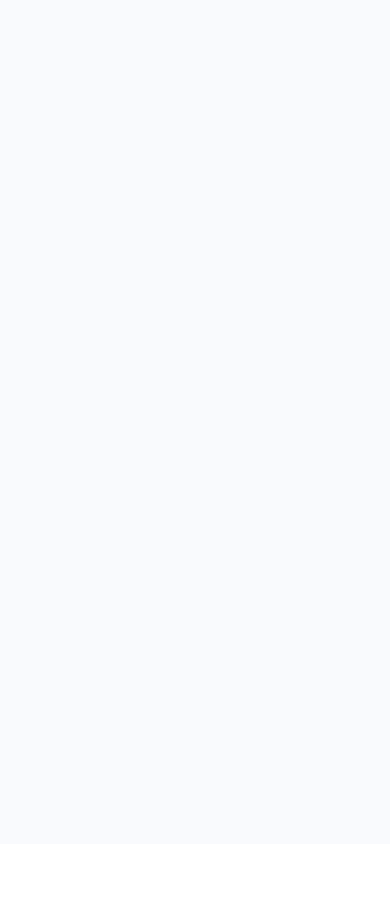
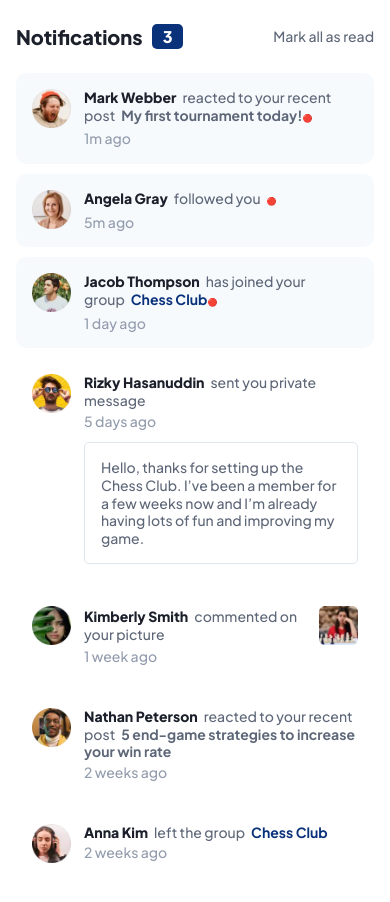
Before and after one commit to ArabuliGiorgi/Notifications-page, a React (Vite) app: page / in a window 390 px wide. Shown: the top 902 px of the page. Before the commit the page ends 844 px from the top, so only its background shows below. Built offline with nearby package versions, Linux system fonts and the light colour scheme.

Commit message:
built phone version, closer to finish

```diff
--- a/src/App.css
+++ b/src/App.css
@@ -0,0 +1,50 @@
+main{
+  width: 100%;
+  max-width: 730px;
+  background-color: #FFFFFF;
+  padding: 24px 16px 29px;
+  min-height: 100vh;
+}
+.notif-header{
+  width: 100%;
+  display: flex;
+  justify-content: space-between;
+  align-items: center;
+  margin-bottom: 24px;
+}
+.notification-numb{
+  display: flex;
+  align-items: center;
+  gap: 9px;
+}
+.notification-font{
+  font-size: 20px;
+  font-weight: 800;
+  line-height: 25.2px;
+  color: #1C202B;
+}
+.Nnumb{
+  padding: 0 11px;
+  height: 25px;
+  background-color: #0A327B;
+  border-radius: 5px;
+  display: flex;
+  justify-content: center;
+  align-items: center;
+}
+#notif-number{
+  font-size: 16px;
+  font-weight: 800;
+  line-height: 20.16px;
+  color: white;
+}
+#mark-all{
+  font-size: 14px;
+  font-weight: 500;
+  line-height: 17.64px;
+  color: #5E6778;
+}
+#mark-all:hover{
+  cursor: pointer;
+  color: #0A327B;
+}
--- a/src/App.jsx
+++ b/src/App.jsx
@@ -1,13 +1,118 @@
-import { useState } from 'react'
-import reactLogo from './assets/react.svg'
-import viteLogo from '/vite.svg'
 import './App.css'
+import Post from './components/post/post'
+import Mark from '/images/avatar-mark-webber.webp'
+import Angela from '/images/avatar-angela-gray.webp'
+import Jacob from '/images/avatar-jacob-thompson.webp'
+import Rizky from '/images/avatar-rizky-hasanuddin.webp'
+import Kimberly from '/images/avatar-kimberly-smith.webp'
+import Nathan from '/images/avatar-nathan-peterson.webp'
+import Anna from '/images/avatar-anna-kim.webp'
+import Chess from '/images/image-chess.webp'
 
 function App() {
-  const [count, setCount] = useState(0)
+  let notifications = [
+    {
+      id: 1,
+      name: "Mark Webber",
+      action: "reacted to your recent post",
+      post: "My first tournament today!",
+      group: "",
+      date: "1m ago",
+      avatar: Mark,
+      message: "",
+      picture: null,
+      read: false
+    },
+    {
+      id: 2,
+      name: "Angela Gray",
+      action: "followed you",
+      post: "",
+      group: "",
+      date: "5m ago",
+      avatar: Angela,
+      message: "",
+      picture: null,
+      read: false
+    },
+    {
+      id: 3,
+      name: "Jacob Thompson",
+      action: "has joined your group",
+      post: "",
+      group: "Chess Club",
+      date: "1 day ago",
+      avatar: Jacob,
+      message: "",
+      picture: null,
+      read: false
+    },
+    {
+      id: 4,
+      name: "Rizky Hasanuddin",
+      action: "sent you private message",
+      post: "",
+      group: "",
+      date: "5 days ago",
+      avatar: Rizky,
+      message: "Hello, thanks for setting up the Chess Club. I’ve been a member for a few weeks now and I’m already having lots of fun and improving my game.",
+      picture: null,
+      read: true
+    },
+    {
+      id: 5,
+      name: "Kimberly Smith",
+      action: "commented on your picture",
+      post: "",
+      group: "",
+      date: "1 week ago",
+      avatar: Kimberly,
+      message: "",
+      picture: Chess,
+      read: true
+    },
+    {
+      id: 6,
+      name: "Nathan Peterson",
+      action: "reacted to your recent post",
+      post: "5 end-game strategies to increase your win rate",
+      group: "",
+      date: "2 weeks ago",
+      avatar: Nathan,
+      message: "",
+      picture: null,
+      read: true
+    },
+    {
+      id: 7,
+      name: "Anna Kim",
+      action: "left the group",
+      post: "",
+      group: "Chess Club",
+      date: "2 weeks ago",
+      avatar: Anna,
+      message: "",
+      picture: null,
+      read: true
+    }
+  ]
 
   return (
     <>
+      <main>
+        <div className="notif-header">
+          <div className="notification-numb">
+            <h1 className='notification-font'>Notifications</h1>
+            <div className="Nnumb">
+              <h1 id='notif-number'>3</h1>
+            </div>
+          </div>
+          <h1 id='mark-all'>Mark all as read</h1>
+        </div>
+        {notifications.map((post) => (
+          <Post key={post.id} obj={post}/>
+        ))}
+      </main>
     </>
   )
 }
--- /dev/null
+++ b/src/components/post/post.css
@@ -0,0 +1,74 @@
+.post-div{
+    padding: 16px;
+    border-radius: 10px;
+    width: 100%;
+    display: flex;
+    align-items: start;
+    justify-content: center;
+    gap: 13px;
+    margin-top: 10px;
+}
+.post-div img{
+    height: 39px;
+}
+.main-part{
+    width: 100%;
+}
+.action-message-div{
+    display: flex;
+    justify-content: space-between;
+    align-items: center;
+}
+.action-message{
+    display: flex;
+    justify-content: space-between;
+    align-items: center;
+}
+.action-message img{
+    margin-left: 15px;
+}
+.main-message{
+    font-size: 14px;
+    font-weight: 500;
+    line-height: 17.64px;
+    text-align: left;
+    color: #5E6778;
+}
+.name{
+    font-weight: 800;
+    color: #1C202B;
+    margin-right: 6px;
+}
+.post{
+    font-weight: 700;
+    margin-left: 6px;
+}
+.group{
+    font-weight: 700;
+    color: #0A327B;
+}
+.red-circle{
+    font-size: 8px;
+}
+.date{
+    font-size: 14px;
+    font-weight: 500;
+    line-height: 17.64px;
+    text-align: left;
+    color: #939CAD;
+    margin-top: 3px;
+}
+.direct-message{
+    width: 100%;
+    border: 1px solid #DDE7EE;
+    padding: 16px;
+    border-radius: 5px;
+    margin-top: 12px;
+}
+.direct-message h1{
+    font-size: 14px;
+    font-weight: 500;
+    line-height: 17.64px;
+    text-align: left;
+    color: #5E6778;
+}
--- /dev/null
+++ b/src/components/post/post.jsx
@@ -0,0 +1,21 @@
+import './post.css'
+
+export default function post({obj}){
+    return (
+        <div className="post-div" key={obj.id} style={{backgroundColor: obj.read ? "none" : "#F7FAFD"}}>
+            <img src={obj.avatar} alt="avatar"/>
+            <div className="main-part">
+                <div className="action-message-div">
+                    <div className="action-message">
+                        <h1 className='main-message'><span className='name'>{obj.name}</span>{obj.action}
+                        <span className='post'>{obj.post}</span><span className='group'>{obj.group}</span>
+                        {obj.read ? "" : <span className='red-circle'>🔴</span>}</h1>
+                        {obj.picture ? <img src={obj.picture} alt="picture" /> : ""}
+                    </div>
+                </div>
+                <h1 className='date'>{obj.date}</h1>
+                {obj.message ? <div className='direct-message'><h1>{obj.message}</h1></div> : ""}
+            </div>
+        </div>
+    )
+}
--- a/src/index.css
+++ b/src/index.css
@@ -12,4 +12,13 @@ h1,p,span{
   min-height: 100vh;
   width: 100%;
   background-color: #F9FAFD;
+  display: flex;
+  justify-content: center;
+  align-items: start;
 }
+
+@media only screen and (min-width: 780px){
+  #root{
+    align-items: center;
+  }
+}
```
